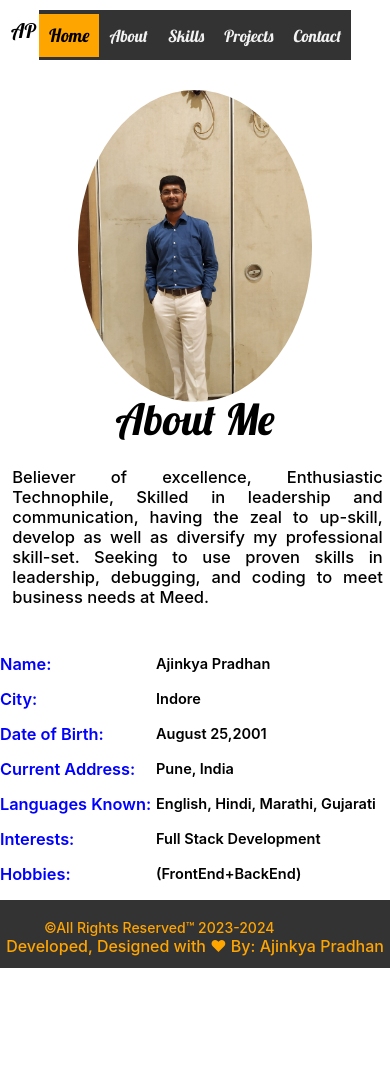
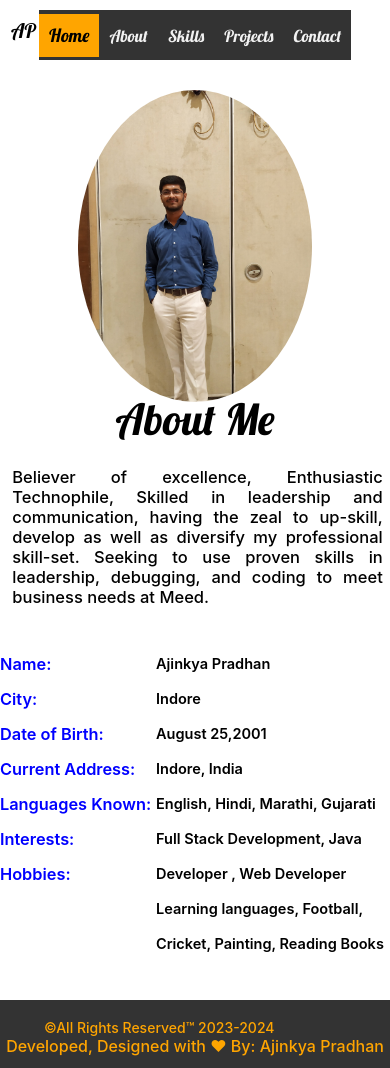
Before and after one commit to AjinkyaPradhan1/portfolio-website-ap, a React (Create React App) app: page /about in a window 390 px wide. Before the commit the page ends 1044 px from the top, so only its background shows below. Built offline with nearby package versions, Linux system fonts and the light colour scheme.

Commit message:
About  page changes

```diff
--- a/src/components/About.js
+++ b/src/components/About.js
@@ -44,9 +44,9 @@ function About() {
                     Ajinkya Pradhan <br></br>
                     Indore<br></br>
                     August 25,2001<br></br>
-                    Pune, India<br></br>
+                    Indore, India<br></br>
                     English, Hindi, Marathi, Gujarati<br></br>
-                    Full Stack Development (FrontEnd+BackEnd)<br></br>
+                    Full Stack Development, Java Developer , Web Developer<br></br>
                     Learning languages, Football, Cricket, Painting, Reading Books
                   </div>
                 </div>
--- a/src/components/about.css
+++ b/src/components/about.css
@@ -248,7 +248,7 @@
     align-items: center;
     position: absolute;
     height: 8%;
-    margin-top: 900px;
+    margin-top: 1000px;
   }
 
 
```
